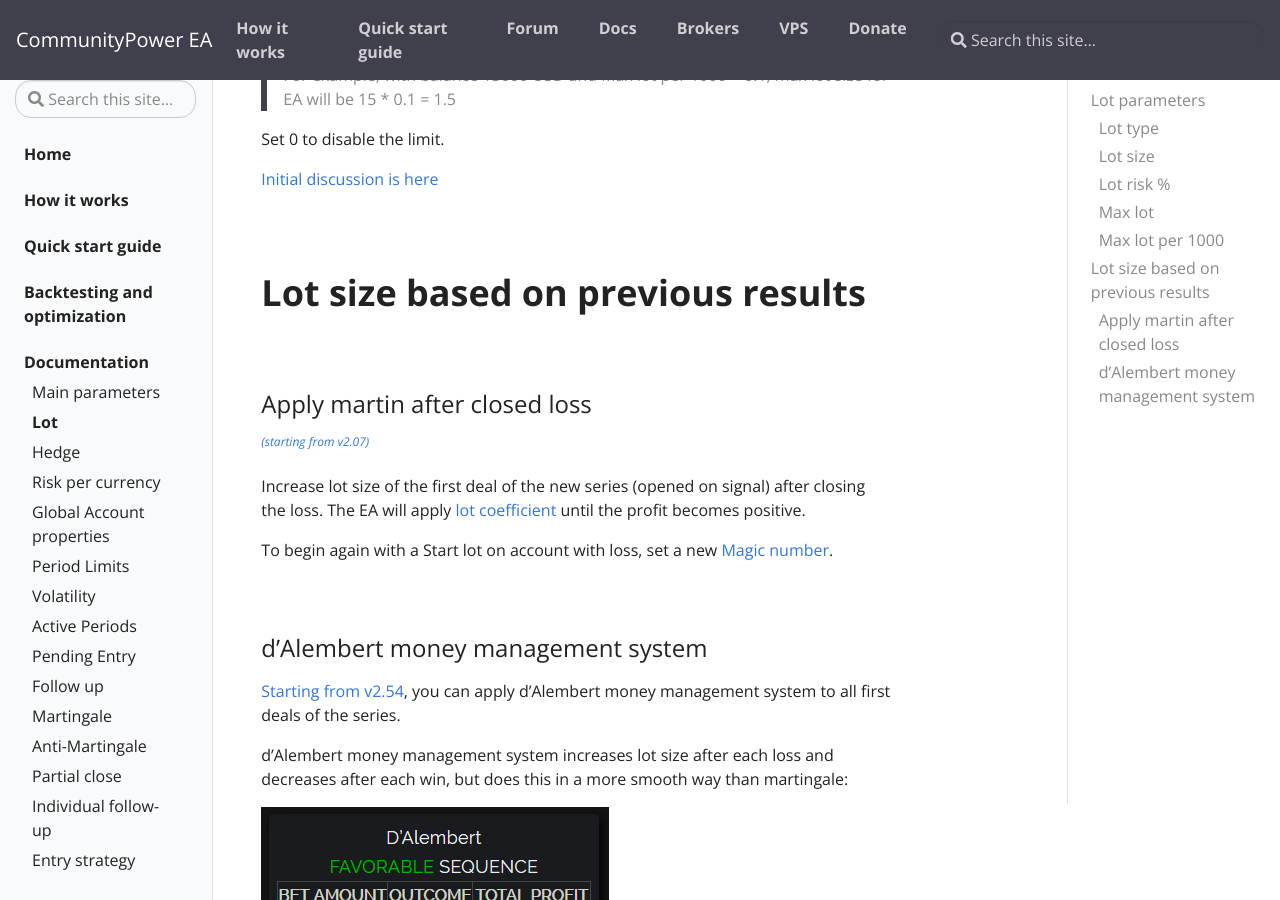
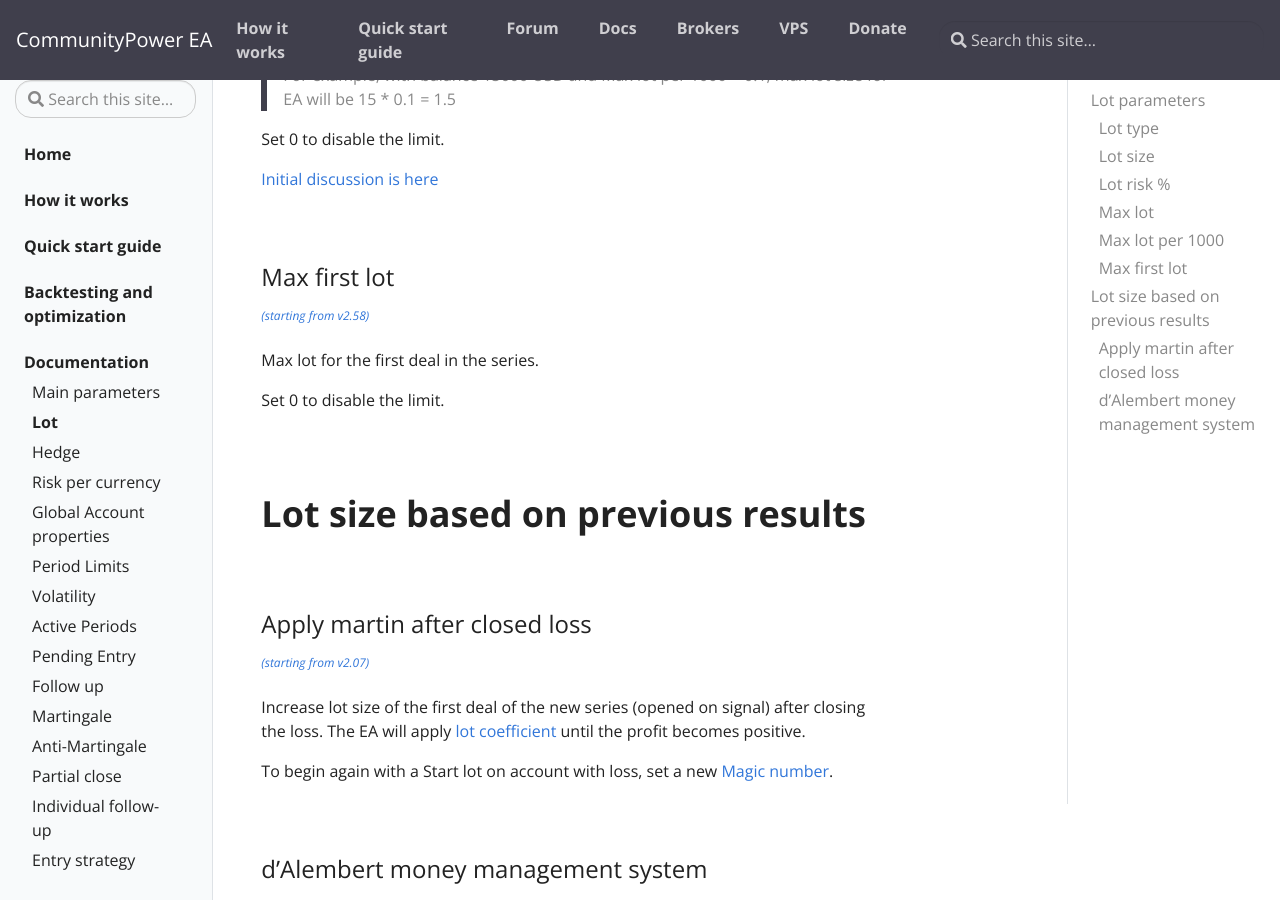
Before and after one commit to komposter/CommunityPowerEA.com, a Jekyll site: the page built from _docs/lot.md, in a window 1280 px wide and 900 px high, scrolled down 1416 px. Built offline with Jekyll 4.4.1, drawn with Linux system fonts in a browser that asks for light colours.

Commit message:
Content change

```diff
--- a/_docs/lot.md
+++ b/_docs/lot.md
@@ -8,7 +8,6 @@
 # Lot parameters
 
 ### Lot type
-
 <sup>*([starting from v2.10](/docs/versions-history#20200518-210), [improved in v2.47](/docs/versions-history#20220520-247))*</sup>
 
 Lot size calculation type (applies to first trade in each series): <br/>
@@ -33,7 +32,6 @@
 <br />
 
 ### Lot risk %
-
 <sup>[*(starting from v2.10)*](/docs/versions-history#20200518-210)</sup>
 
 Risk % for **Risk per trade** and **Margin percent use** modes.
@@ -49,7 +47,6 @@
 <br />
 
 ### Max lot per 1000
-
 <sup>[*(starting from v2.32)*](/docs/versions-history#20210605-232)</sup>
 
 Max lot calculated per 1000 units of account balance.
@@ -59,6 +56,15 @@
 Set 0 to disable the limit.
 
 [Initial discussion is here](https://communitypowerea.userecho.com/en/communities/1/topics/196-max-lot-option-max-lot-per-1000)
+
+<br />
+
+### Max first lot
+<sup>[*(starting from v2.58)*](/docs/versions-history#20231127-1226-258)</sup>
+
+Max lot for the first deal in the series.
+
+Set 0 to disable the limit.
 
 <br />
 <br />
--- a/_docs/versions-history.md
+++ b/_docs/versions-history.md
@@ -738,6 +738,7 @@
 * [+] Anti-martin: [New deal on the end of the bar only](/docs/anti-martingale#new-deal-on-the-end-of-the-bar-only)
 * [+] Individual FollowUp: [Apply to Anti-martin orders only](/docs/individual-follow-up#apply-to-anti-martin-orders-only) works for both Individual BE and Individual TS
 * [+] Backtesting and optimization: [Lowest margin level](/docs/backtesting-and-optimization#custom-optimization-criterion) criterion
+* [+] Lot: [Max first lot](/docs/lot#max-first-lot)
 
 {% include alert.html type="warning" title="Warning" content="All set-files with active Individual BE and TS must be reviewed!" %}
 
```
